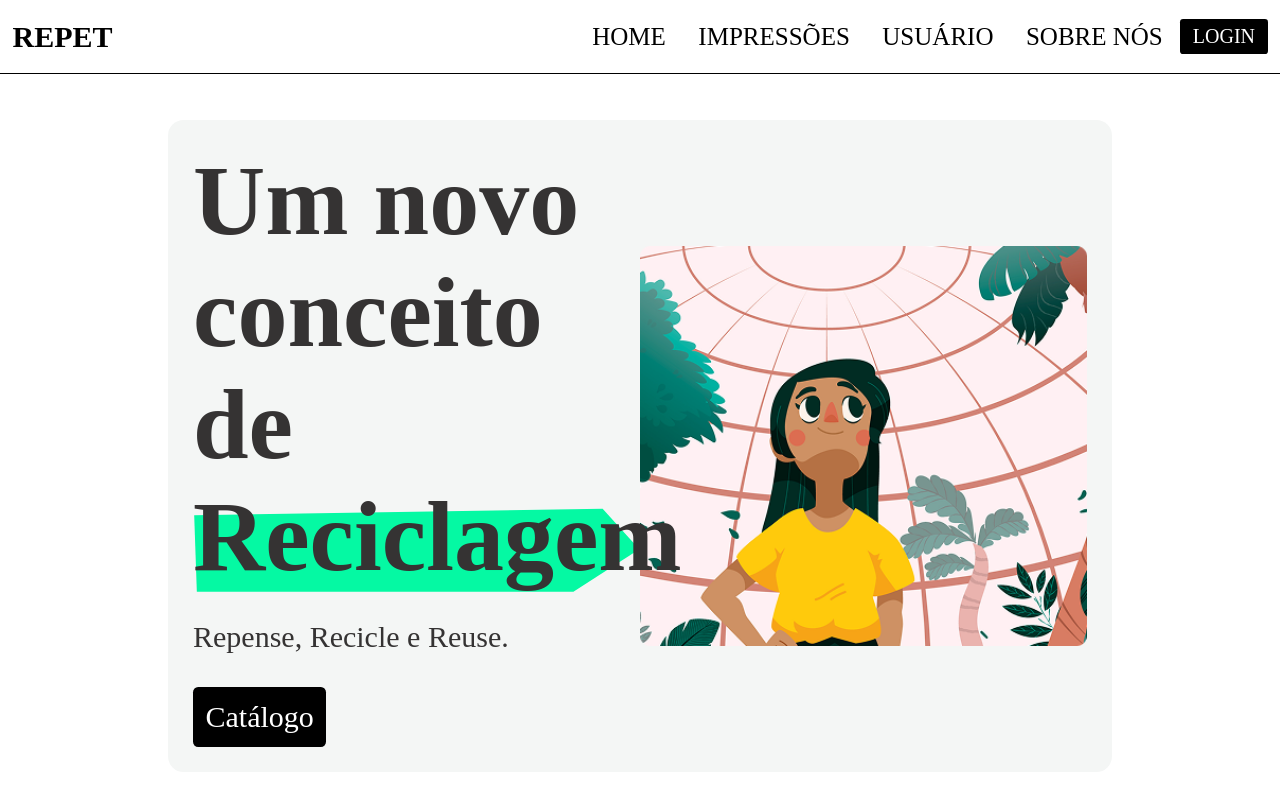
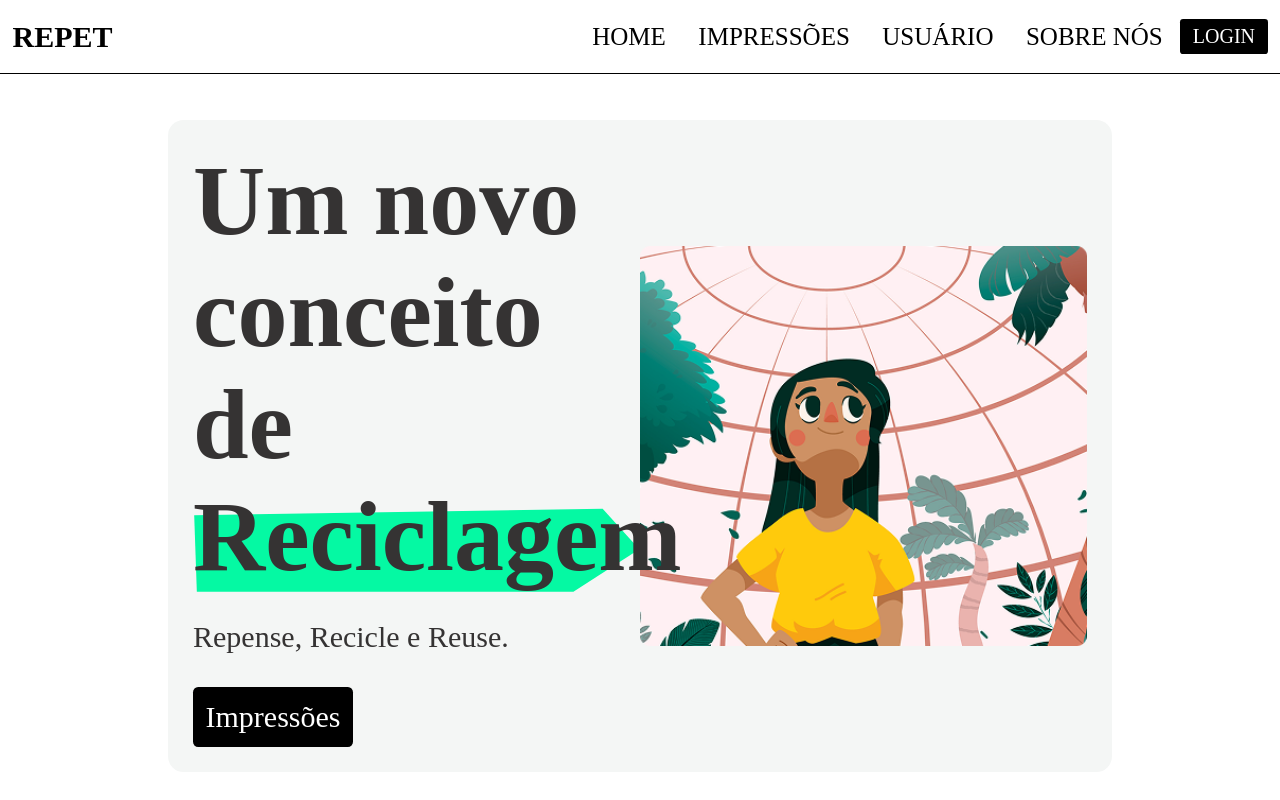
Before and after one commit to JLucianoNeto/repet-front, a Vue app: page / in a window 1280 px wide. Shown: the top 800 px of the page. Built offline with nearby package versions, Linux system fonts and the light colour scheme.

Commit message:
fix: editando nome do botão do hero

```diff
--- a/src/components/HeroSection.vue
+++ b/src/components/HeroSection.vue
@@ -4,7 +4,7 @@
       <div class="hero-text">
         <h2>Um novo<br>conceito de <br><div class="highlight"><h2>Reciclagem</h2> <img src="@/assets/images/svg-reciclagem.svg" alt=""></div></h2>
         <p>Repense, Recicle e Reuse.</p>
-        <a href="#impressoes" class="catalog-button">Catálogo</a>
+        <a href="#impressoes" class="catalog-button">Impressões</a>
       </div>
       <div class="hero-image">
         <img src="@/assets/images/Bgirl.png" alt="Hero Image">
```
